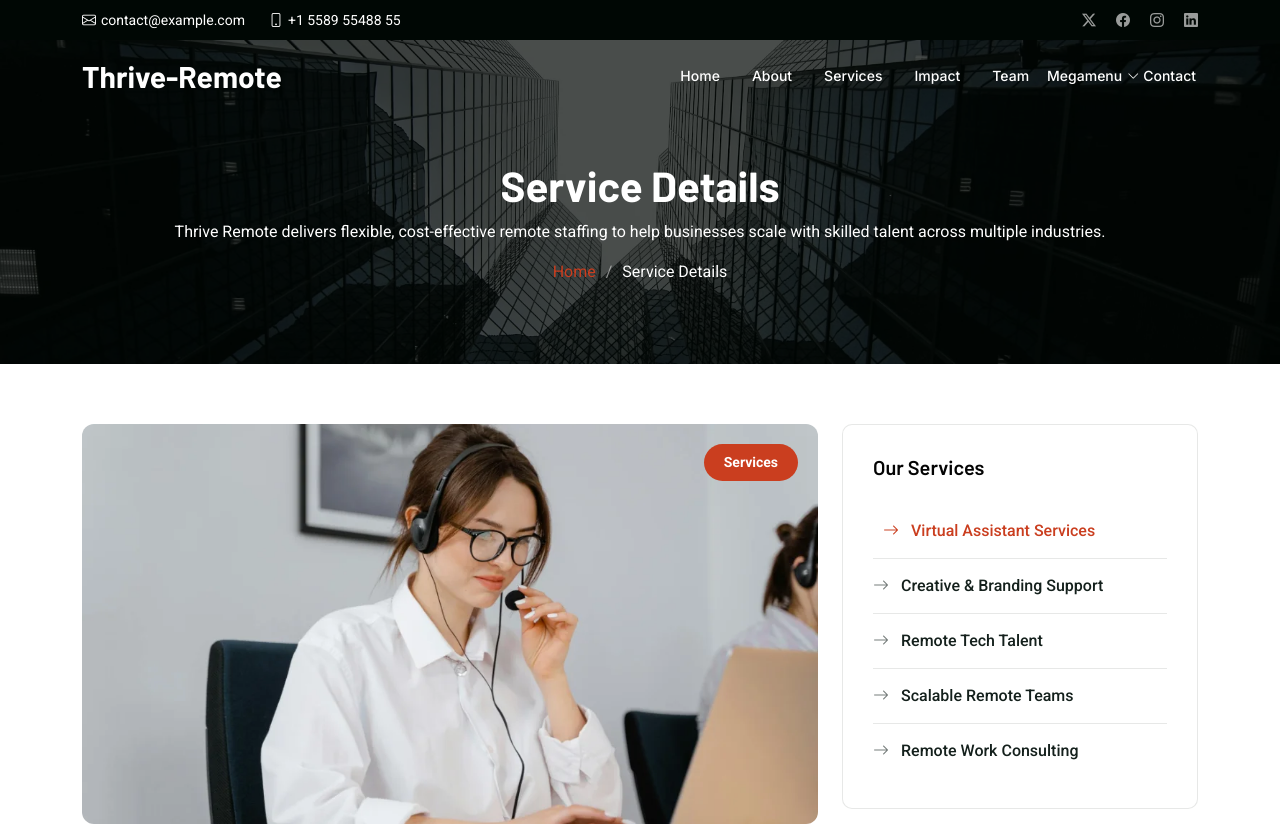
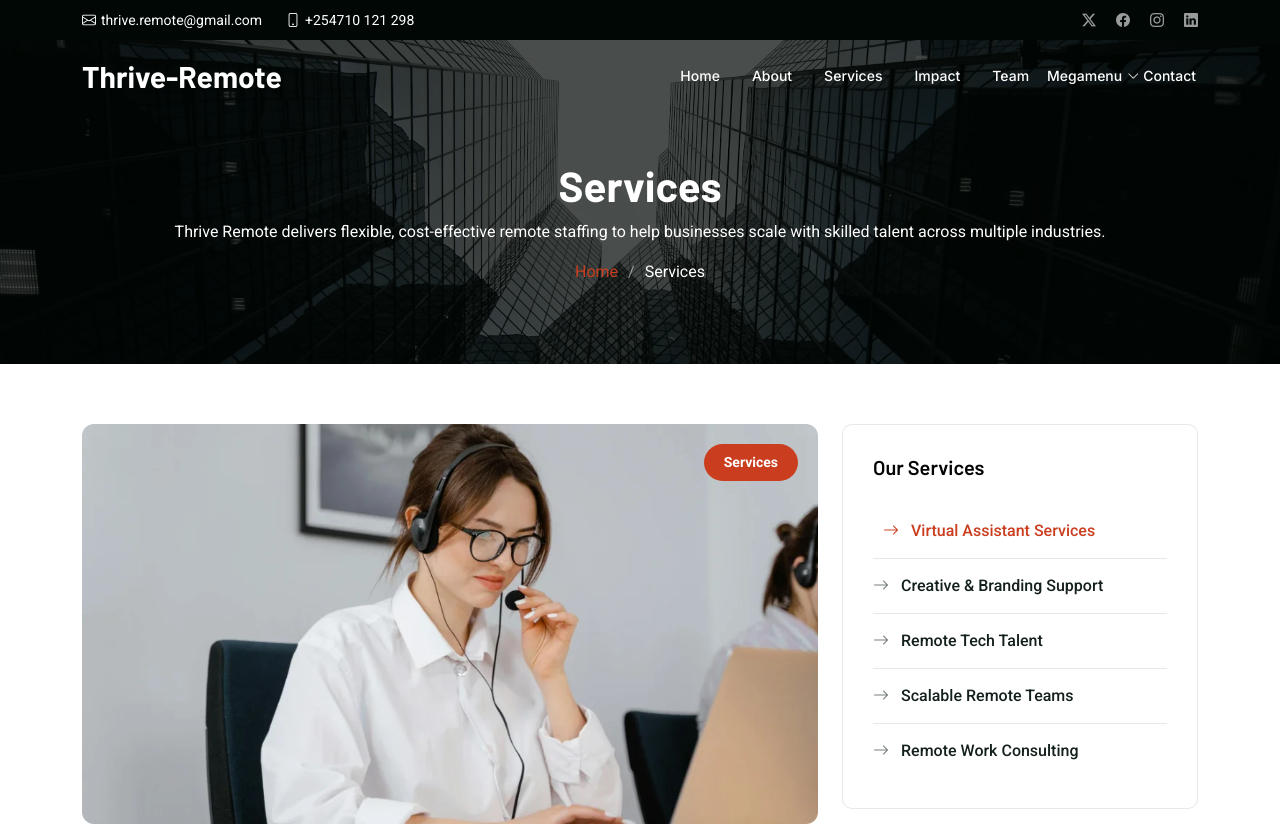
Before and after one commit to Emmanuel-kipngeno/thrive-remote-, a plain HTML site: page service-details.html in a window 1280 px wide. Shown: the top 827 px of the page. Drawn offline with Linux system fonts and the light colour scheme.

```diff
--- a/service-details.html
+++ b/service-details.html
@@ -4,7 +4,7 @@
 <head>
   <meta charset="utf-8">
   <meta content="width=device-width, initial-scale=1.0" name="viewport">
-  <title>Service Details - Thrive-remote</title>
+  <title> Our Services  Thrive-remote</title>
   <meta name="description" content="">
   <meta name="keywords" content="">
 
@@ -42,8 +42,8 @@
     <div class="topbar d-flex align-items-center dark-background">
       <div class="container d-flex justify-content-center justify-content-md-between">
         <div class="contact-info d-flex align-items-center">
-          <i class="bi bi-envelope d-flex align-items-center"><a href="mailto:contact@example.com">contact@example.com</a></i>
-          <i class="bi bi-phone d-flex align-items-center ms-4"><span>+1 5589 55488 55</span></i>
+          <i class="bi bi-envelope d-flex align-items-center"><a href="mailto:contact@example.com">thrive.remote@gmail.com</a></i>
+          <i class="bi bi-phone d-flex align-items-center ms-4"><span>+254710 121 298</span></i>
         </div>
         <div class="social-links d-none d-md-flex align-items-center">
           <a href="#" class="twitter"><i class="bi bi-twitter-x"></i></a>
@@ -68,7 +68,7 @@
             <li><a href="#hero">Home</a></li>
             <li><a href="#about">About</a></li>
             <li><a href="#services">Services</a></li>
-            <li><a href="#portfolio">Impact</a></li>
+            <li><a href="#portfolio">Impact </a></li>
             <li><a href="#team">Team</a></li>
             <!-- <li class="dropdown"><a href="#"><span>Dropdown</span> <i class="bi bi-chevron-down toggle-dropdown"></i></a> -->
               <ul>
@@ -441,12 +441,12 @@
     <!-- Page Title -->
     <div class="page-title dark-background" style="background-image: url(assets/img/bg/bg-14.webp);">
       <div class="container position-relative">
-        <h1>Service Details</h1>
+        <h1>Services</h1>
         <p>Thrive Remote delivers flexible, cost-effective remote staffing to help businesses scale with skilled talent across multiple industries.</p>
         <nav class="breadcrumbs">
           <ol>
             <li><a href="index.html">Home</a></li>
-            <li class="current">Service Details</li>
+            <li class="current">Services</li>
           </ol>
         </nav>
       </div>
```
Also changed, not shown: index.html (+3 -3 lines).
